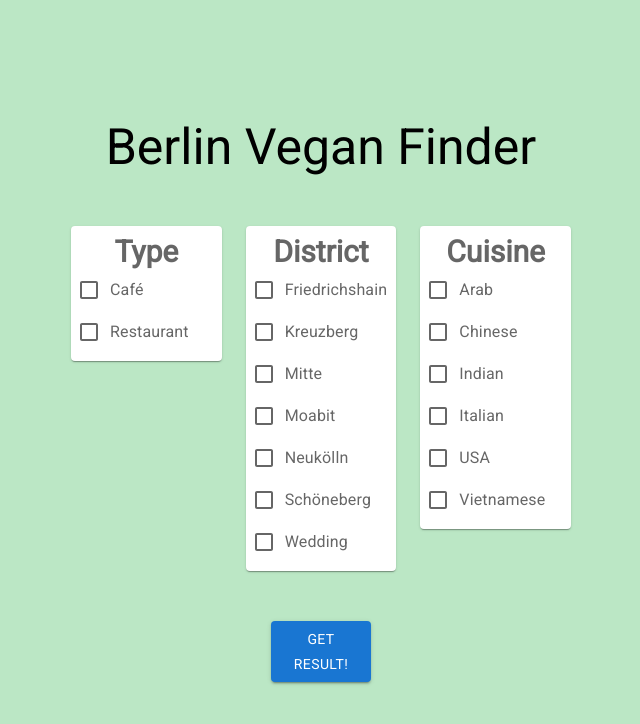
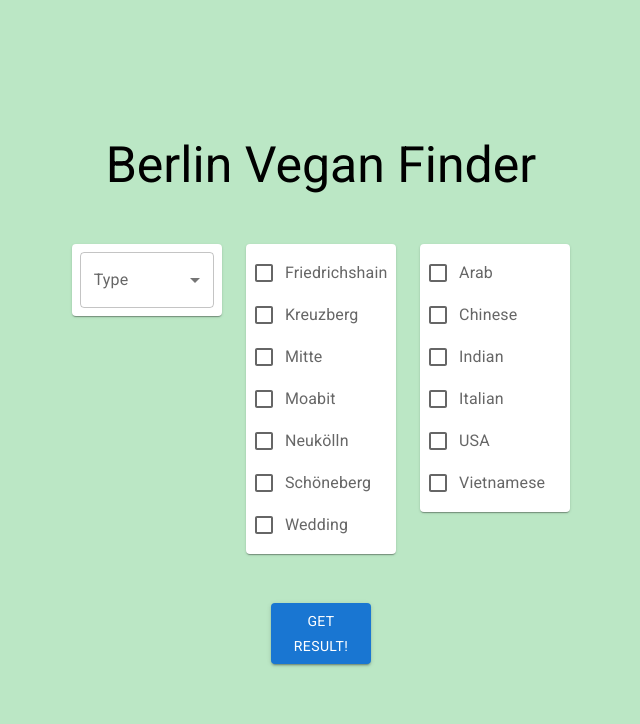
Before and after one commit to rosamundm/vegan-finder, a React (Create React App) app: page / in a window 1280 px wide. Shown: the top 724 px of the page, without its empty margins (319-959 px from the left). Built offline with nearby package versions, Linux system fonts and the light colour scheme.

Commit message:
Replace PlaceTypeCheckboxes with PlaceTypeDropdown, add DeferTypeInference

```diff
--- a/src/components/CheckboxGrid.tsx
+++ b/src/components/CheckboxGrid.tsx
@@ -4,7 +4,7 @@ import Paper from "@mui/material/Paper";
 import { styled } from '@mui/material/styles';
 import CuisineCheckboxes from './CuisineCheckboxes';
 import DistrictCheckboxes from './DistrictCheckboxes';
-import PlaceTypeCheckboxes from './PlaceTypeCheckboxes';
+import PlaceTypeDropDown from "./PlaceTypeDropDown";
 
 const GridElement = styled(Paper)(({ theme }) => ({
     backgroundColor: theme.palette.mode === "dark" ? "#1A2027" : "#fff",
@@ -21,27 +21,18 @@ const CheckboxGrid: React.FC = () => {
 
           <Grid item xs={2} sm={4} md={4}>
             <GridElement>
-            <span className="checkbox-header">
-              <b>Type</b>
-            </span>
-                <PlaceTypeCheckboxes />
+                <PlaceTypeDropDown />
             </GridElement>
           </Grid>
 
           <Grid item xs={2} sm={4} md={4}>
             <GridElement>
-            <span className="checkbox-header">
-              <b>District</b>
-            </span>
                 <DistrictCheckboxes />
             </GridElement>
           </Grid>
 
           <Grid item xs={2} sm={4} md={4}>
             <GridElement>
-            <span className="checkbox-header">
-              <b>Cuisine</b>
-            </span>
                 <CuisineCheckboxes />
             </GridElement>
           </Grid>
--- a/src/components/PlaceTypeCheckboxes.tsx
+++ /dev/null
@@ -1,19 +0,0 @@
-import React from "react";
-import Checkbox from "@mui/material/Checkbox";
-import FormGroup from "@mui/material/FormGroup";
-import FormControlLabel from "@mui/material/FormControlLabel";
-import { PlaceType } from "../types";
-
-const placeTypes = [PlaceType.cafe, PlaceType.restaurant]
-
-const PlaceTypeCheckboxes: React.FC = () => {
-    return (
-        <FormGroup>
-            {placeTypes.map((placeType: PlaceType) => (
-                <FormControlLabel control={<Checkbox color="success"/>} label={placeType} />
-            ))}
-        </FormGroup>
-    )
-}
-
-export default PlaceTypeCheckboxes;
--- /dev/null
+++ b/src/components/PlaceTypeDropDown.tsx
@@ -0,0 +1,41 @@
+import React, { useState } from "react";
+import Box from "@mui/material/Box";
+import FormControl from "@mui/material/FormControl";
+import InputLabel from "@mui/material/InputLabel";
+import MenuItem from "@mui/material/MenuItem";
+import Select, { SelectChangeEvent } from "@mui/material/Select";
+import { PlaceType } from "../types";
+
+const placeTypes = [PlaceType.cafe, PlaceType.restaurant]
+
+const PlaceTypeDropDown: React.FC = () => {
+
+    const [chosenPlaceType, setChosenPlaceType] = useState<string>("");
+
+    const handleChange = (event: SelectChangeEvent) => {
+        setChosenPlaceType(event.target.value)
+    };
+
+    return (
+        <Box sx={{ minWidth: 120 }}>
+        <FormControl fullWidth>
+            <InputLabel id="demo-simple-select-label">
+                Type
+            </InputLabel>
+            <Select
+                label="Type"
+                value={chosenPlaceType}
+                onChange={handleChange}
+            >
+                {placeTypes.map((placeType: PlaceType) => (
+                <MenuItem value={placeType}>
+                    {placeType}
+                </MenuItem>
+                ))}
+            </Select>
+        </FormControl>
+        </Box>
+    )
+}
+
+export default PlaceTypeDropDown;
--- a/src/types/index.ts
+++ b/src/types/index.ts
@@ -1,3 +1,5 @@
+export type DeferTypeInference<T> = [T][T extends any ? 0 : never];
+
 export type Props = {
     isOpen: boolean
     toggle: () => void
```
